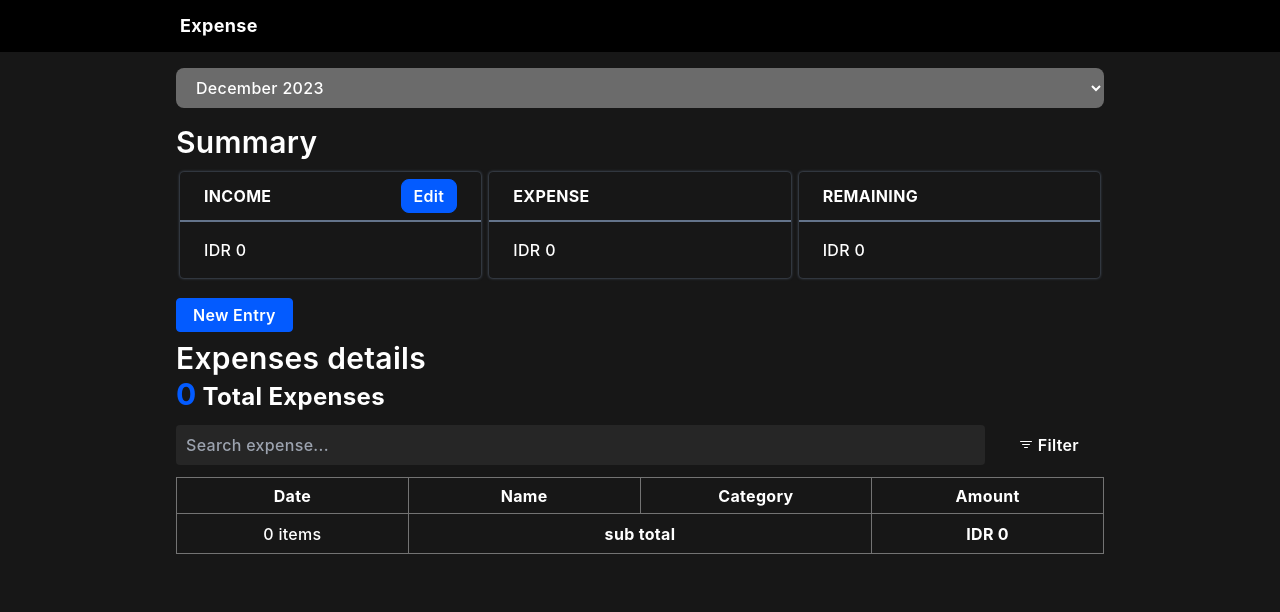
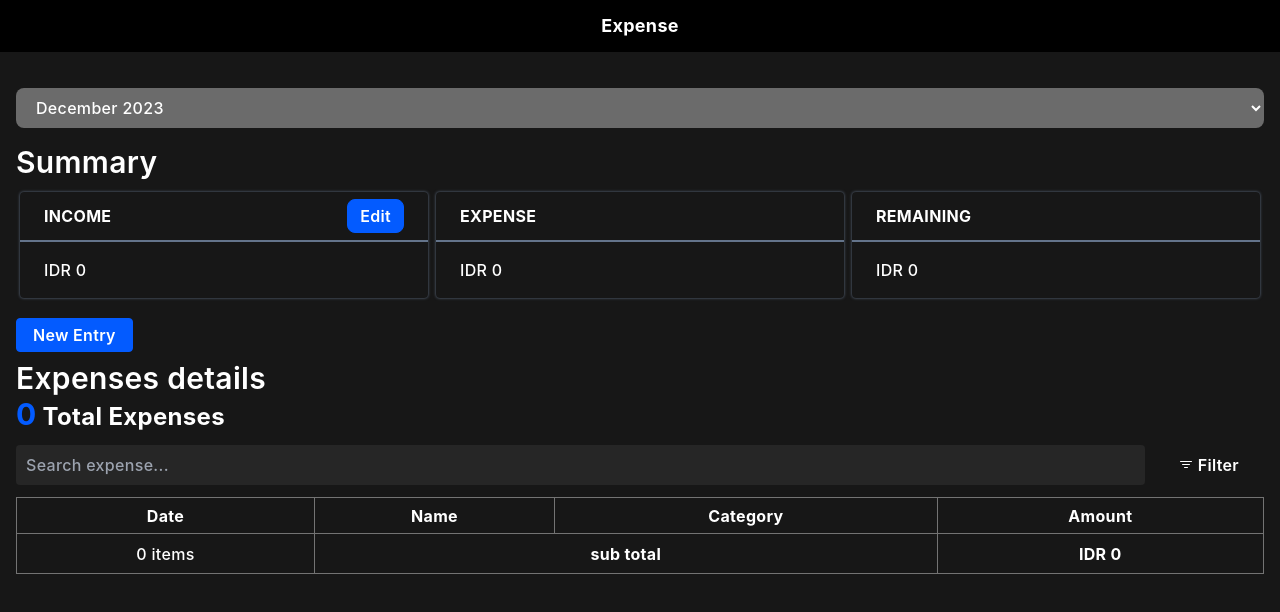
Before and after one commit to samudriawan/expense-management, a React (Vite) app: page / in a window 1280 px wide. Shown: the top 612 px of the page. Built offline with nearby package versions, Linux system fonts and the light colour scheme.

Commit message:
change layout to full width

```diff
--- a/src/SharedLayout.tsx
+++ b/src/SharedLayout.tsx
@@ -3,17 +3,19 @@ import { Link, Outlet } from 'react-router-dom';
 export default function SharedLayout() {
 	return (
 		<>
-			<div className="z-50 w-full py-3 px-4 align-middle bg-black">
-				<nav className="flex items-center justify-between w-full md:w-9/12 mx-auto md:px-2">
-					<Link to="/">
+			<div className="fixed z-50 w-full py-3 px-4 align-middle bg-black">
+				<nav className="grid grid-cols-3 w-full mx-auto md:px-2">
+					<Link to="/" className="col-start-2 mx-auto">
 						<h1 className="text-lg font-bold" data-testid="nav-logo">
 							Expense
 						</h1>
 					</Link>
 				</nav>
 			</div>
-			<main className="text-white bg-neutral-900 p-4 md:w-9/12 mx-auto">
-				<Outlet />
+			<main className="bg-neutral-900 md:w-full mx-auto py-6">
+				<section className="main-content">
+					<Outlet />
+				</section>
 			</main>
 		</>
 	);
--- a/src/components/ExpenseDetail.tsx
+++ b/src/components/ExpenseDetail.tsx
@@ -76,7 +76,7 @@ export default function ExpenseDetail() {
 
 			{/* expenses table */}
 			<div className="pb-2 overflow-x-auto">
-				<table className="table border-collapse border border-neutral-700 whitespace-nowrap table-fixed w-full">
+				<table className="table border-collapse border border-neutral-700 whitespace-nowrap w-full">
 					<thead>
 						<tr className="h-9">
 							<th className="border border-neutral-500">Date</th>
--- a/src/index.css
+++ b/src/index.css
@@ -54,14 +54,16 @@ body {
 	.btn-danger {
 		@apply block w-fit bg-transparent hover:bg-[rgba(0,0,0,0.2)] text-red-600 font-semibold py-1 px-4 border border-red-600  rounded transition-all cursor-pointer;
 	}
-}
-
-@layer components {
 	.form-input {
 		@apply bg-transparent appearance-none border-b-2 border-neutral-700 w-full p-2 text-white leading-tight focus:outline-none focus:bg-neutral-800 focus:border-[#035bff];
 	}
 	.select-input {
 		@apply h-8 px-4 rounded-lg cursor-pointer transition-colors;
 	}
+
+	.main-content {
+		@apply px-4 py-10 pt-16;
+	}
 }
+
 /* #1F51FF #4D4DFF  #04d9ff */
```
